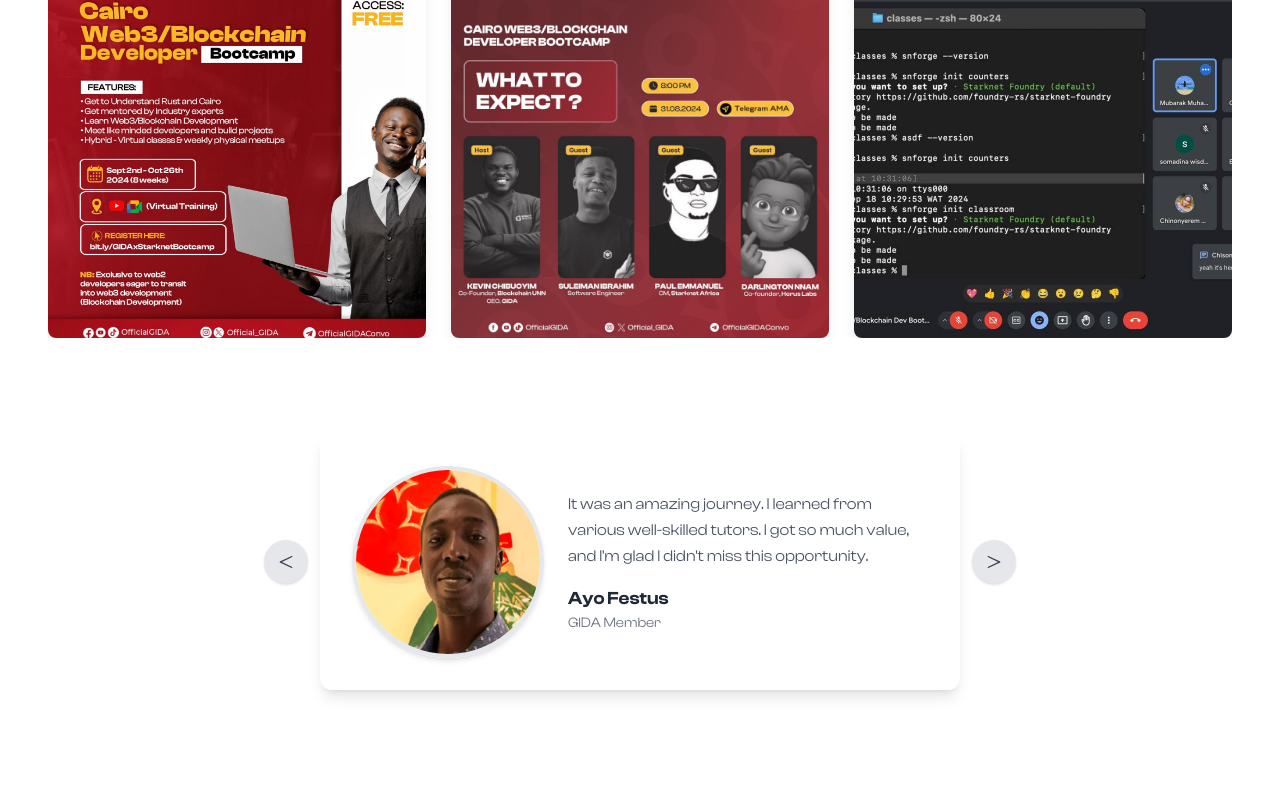
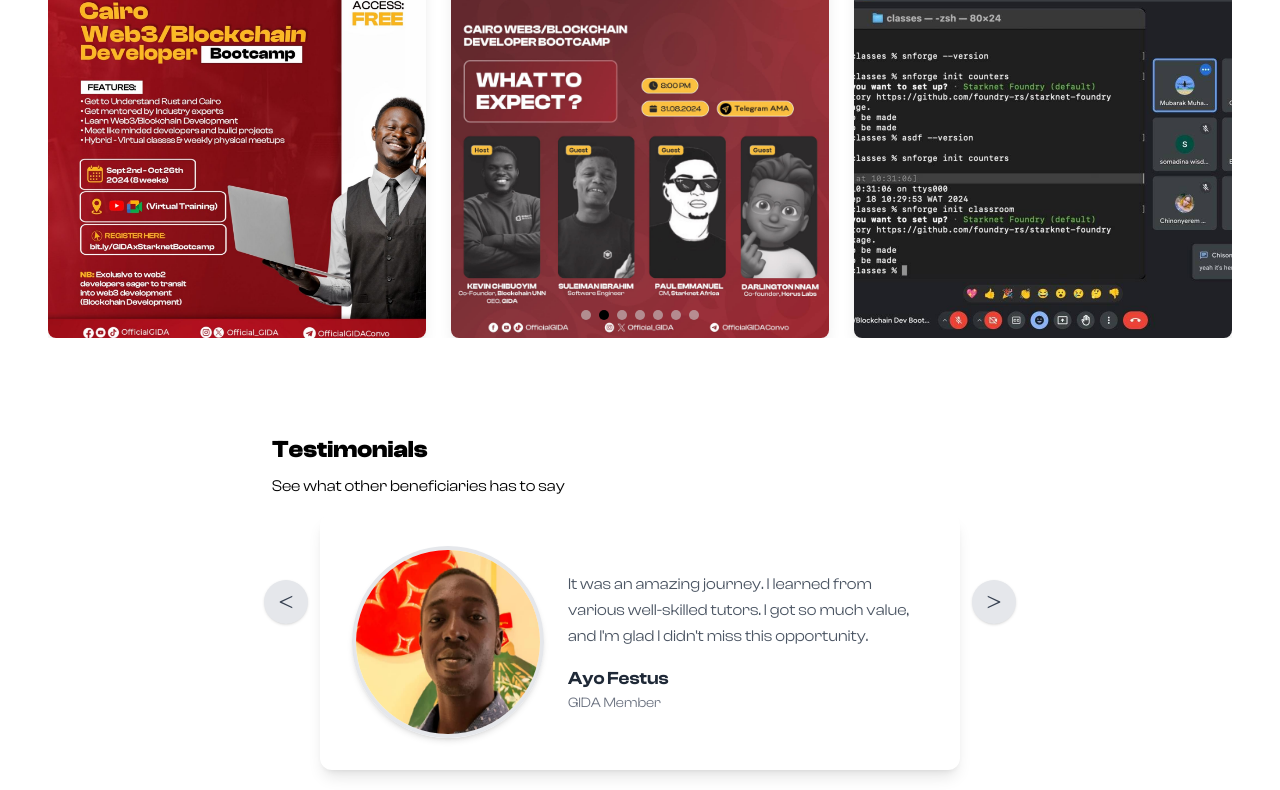
Before and after one commit to wheval/gid, a Next.js app: page / in a window 1280 px wide. Shown: the part 1746-2536 px from the top of the page. Built offline with nearby package versions, Linux system fonts and the light colour scheme.

Commit message:
updated ui

```diff
--- a/components/Testimonials.jsx
+++ b/components/Testimonials.jsx
@@ -45,6 +45,10 @@
   return (
     <section className="px-4 py-12">
       <div className="md:max-w-3xl md:mx-auto md:px-0 relative">
+        <div className="mx-4 mb-4">
+          <h1 className="font-bold text-2xl mb-2">Testimonials</h1>
+          <p>See what other beneficiaries has to say</p>
+        </div>
         <div className="bg-white shadow-lg rounded-xl p-6 md:flex md:items-center md:justify-between md:text-left md:p-8 mx-16">
           {/* Mobile View */}
           <div className="text-center md:hidden">
--- a/components/Throwback.jsx
+++ b/components/Throwback.jsx
@@ -1,9 +1,10 @@
 "use client";
 
 import { Swiper, SwiperSlide } from "swiper/react";
-import { Autoplay } from "swiper/modules";
+import { Autoplay, Pagination } from "swiper/modules";
 import "swiper/css";
 import "swiper/css/autoplay";
+import "swiper/css/pagination";
 import Image from "next/image";
 
 const images = [
@@ -49,8 +50,13 @@
             delay: 1500,
             disableOnInteraction: false,
           }}
-          modules={[Autoplay]}
-          className="max-w-full"
+          pagination={{
+            clickable: true,
+            bulletClass: `swiper-pagination-bullet swiper-pagination-testClass`,
+            bulletActiveClass: `swiper-pagination-bullet-active swiper-pagination-bullet-active-main`,
+          }}
+          modules={[Autoplay, Pagination]}
+          className="max-w-full pb-12"
         >
           {images.map((img, index) => (
             <SwiperSlide key={index}>
@@ -69,6 +75,32 @@
             </SwiperSlide>
           ))}
         </Swiper>
+
+        <style jsx global>{`
+          .swiper-pagination-bullet {
+            width: 10px;
+            height: 10px;
+            background: #ccc;
+            opacity: 0.6;
+            margin: 0 4px;
+          }
+
+          .swiper-pagination-bullet-active {
+            opacity: 1;
+            background: #000;
+          }
+
+          .swiper-pagination {
+            position: absolute;
+            bottom: 0;
+            left: 0;
+            right: 0;
+            display: flex;
+            justify-content: center;
+            align-items: center;
+            padding: 10px 0;
+          }
+        `}</style>
       </div>
     </section>
   );
```
